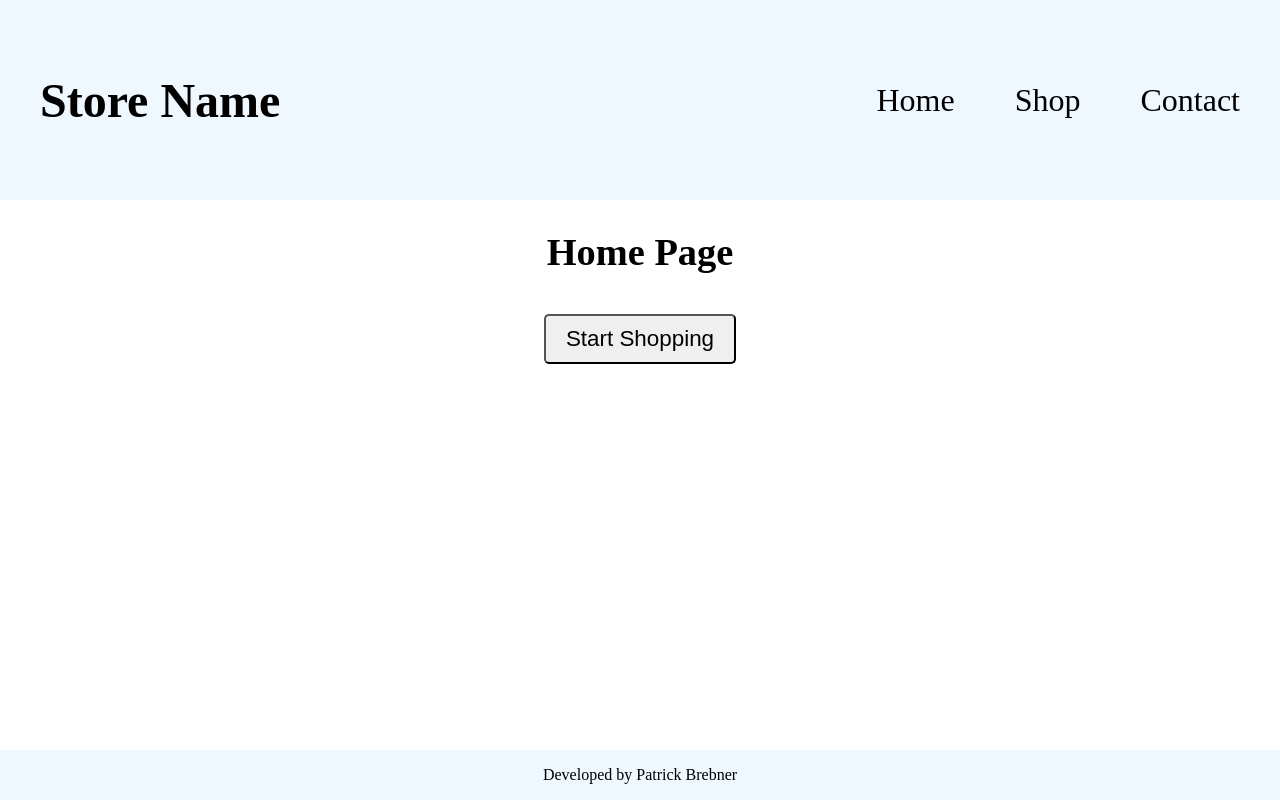
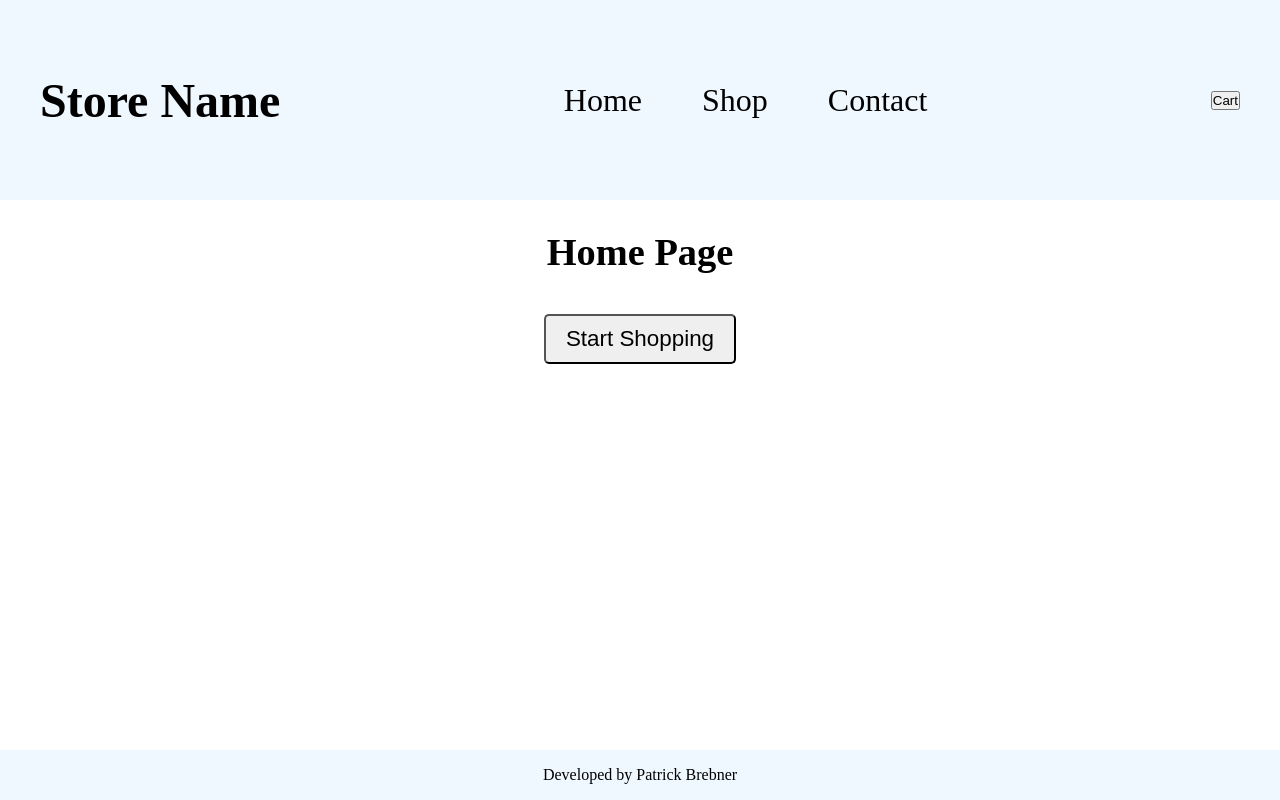
Before and after one commit to pbrebner/shopping-cart, a React (Create React App) app: page / in a window 1280 px wide. Built offline with nearby package versions, Linux system fonts and the light colour scheme.

Commit message:
Add cart btn

```diff
--- a/src/components/Header.js
+++ b/src/components/Header.js
@@ -1,12 +1,22 @@
 import React from "react";
+import { useNavigate } from "react-router-dom";
 import Nav from "./Nav";
 import "../styles/Header.css";
 
-function Header() {
+function Header({ cartNumber }) {
+    const navigate = useNavigate();
+
+    function navigateCart() {
+        navigate("/cart");
+    }
+
     return (
         <header className="header">
             <h1 className="storeName">Store Name</h1>
             <Nav />
+            <button className="cartBtn" onClick={navigateCart}>
+                {cartNumber} Cart
+            </button>
         </header>
     );
 }
```
